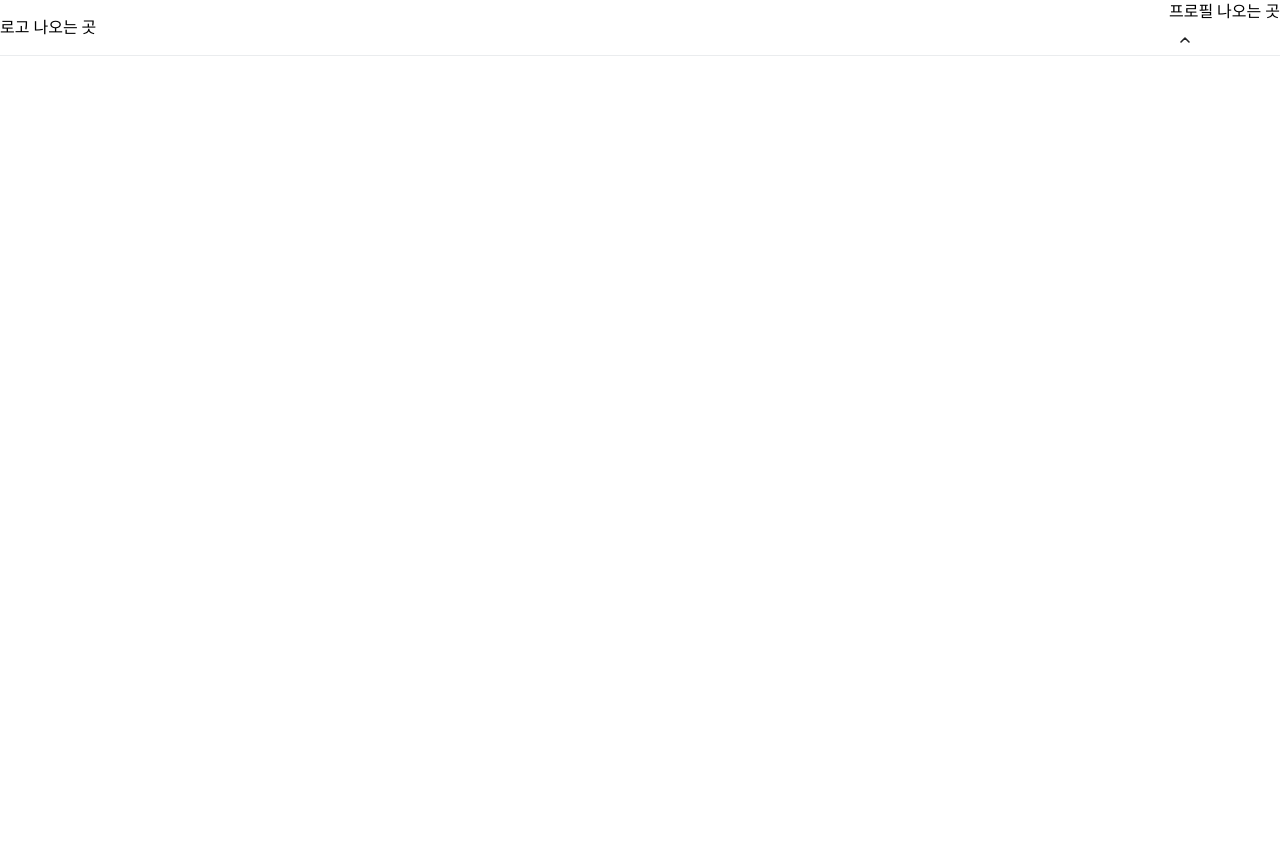
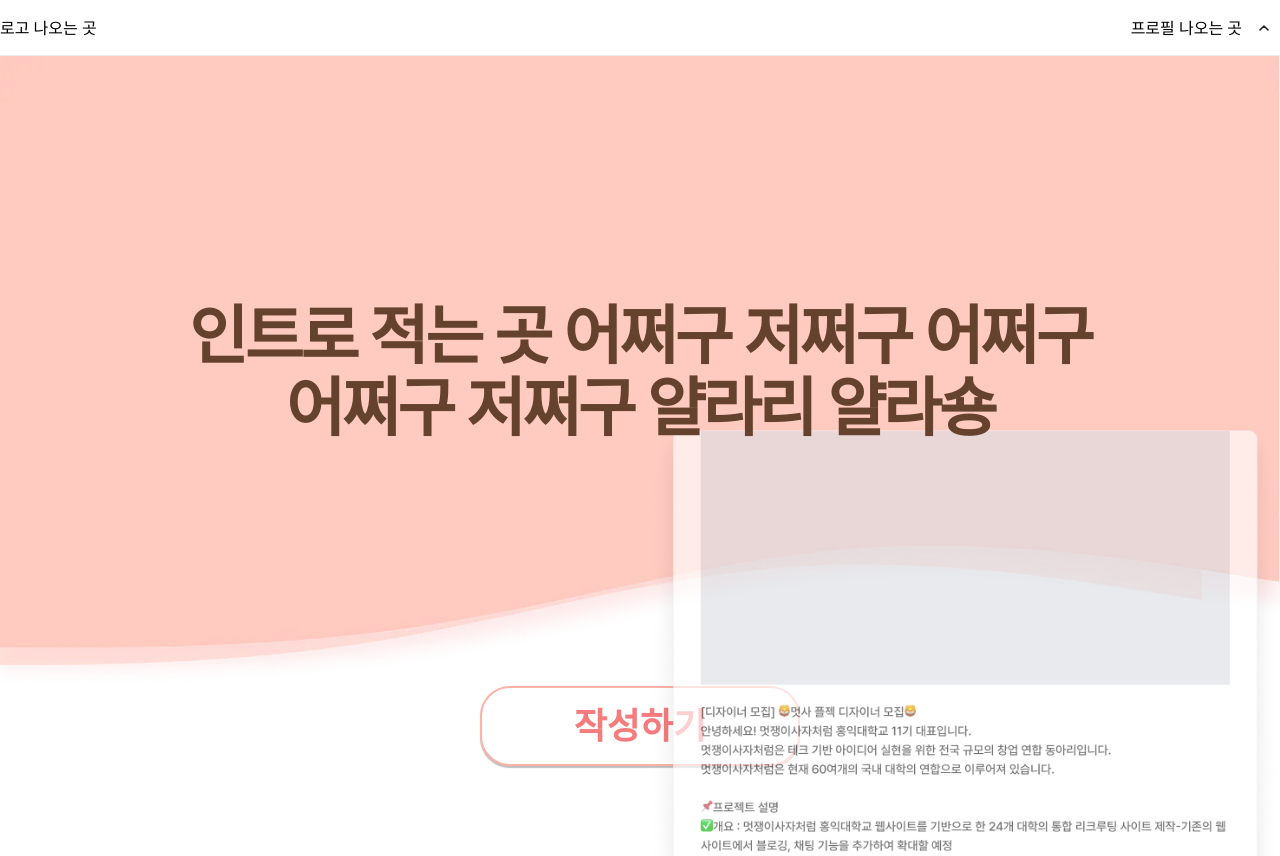
Before and after one commit to Ariling/NETKIM-FrontEnd, a React (Vite) app: page / in a window 1280 px wide. Before the commit the page ends 800 px from the top, so only its background shows below. Built offline with nearby package versions, Linux system fonts and the light colour scheme; a web font is replaced by a local one.

Commit message:
🎨 design : admin & main page layout

```diff
--- a/src/App.tsx
+++ b/src/App.tsx
@@ -5,8 +5,9 @@ function App() {
   return (
     <>
       <Nav />
-      <Outlet />
-      <div>푸터</div>
+      <main>
+        <Outlet />
+      </main>
     </>
   );
 }
--- a/src/components/Admin/ListTable.tsx
+++ b/src/components/Admin/ListTable.tsx
@@ -24,7 +24,7 @@ const ListTable = () => {
   };
   return (
     <>
-      <div className="relative overflow-x-auto w-1/2">
+      <div className="relative overflow-x-auto w-full">
         <table className="w-full text-sm text-center text-gray-500">
           <thead className="text-xs text-gray-700 uppercase bg-gray-50 dark:bg-gray-700 dark:text-gray-400">
             <tr className="bg-neutral-100 text-center">
--- a/src/components/Layout/Nav.tsx
+++ b/src/components/Layout/Nav.tsx
@@ -91,6 +91,7 @@ const Nav = () => {
             <div
               ref={buttonRef}
               onClick={() => setProfileModal((pre) => !pre)}
+              className="flex items-center gap-1.5"
               style={{
                 backgroundColor: profileModal ? 'var(--grey-300, #eaecee)' : '',
               }}
@@ -114,7 +115,7 @@ const Nav = () => {
           >
             <div
               onClick={() => {
-                navigate('/mypage');
+                navigate('/edit');
                 setProfileModal((pre) => !pre);
               }}
               className="flex items-center gap-2 w-[120px] h-10 rounded cursor-pointer text-base"
--- /dev/null
+++ b/src/components/common/Button.tsx
@@ -0,0 +1,17 @@
+type ButtonProps = {
+  name: string;
+  className?: string;
+} & React.ButtonHTMLAttributes<HTMLButtonElement>;
+
+export function Button({ name, className, ...props }: ButtonProps) {
+  const baseClasses = 'shadow-button text-peach-text border-2 border-peach bg-white';
+  const combinedClasses = `${baseClasses} ${className}`.trim();
+
+  return (
+    <>
+      <button name={name} className={combinedClasses} {...props}>
+        {name}
+      </button>
+    </>
+  );
+}
--- a/src/index.css
+++ b/src/index.css
@@ -12,6 +12,14 @@
 
 main {
   position: relative;
+  padding: 56px 0px 0px;
+  text-align: center;
+  overflow: scroll;
+  width: 100%;
+  height: 100%;
+  display: flex;
+  justify-content: center;
+  align-items: center;
 }
 
 body {
@@ -20,7 +28,6 @@ body {
 }
 
 :root {
-  font-family: 'Pretendard';
   line-height: 1.5;
 }
 
@@ -28,7 +35,6 @@ body {
   font-family: 'Pretendard';
   src: url('https://cdn.jsdelivr.net/gh/Project-Noonnu/noonfonts_2107@1.1/Pretendard-Regular.woff')
     format('woff');
-  font-weight: 400;
   font-style: normal;
 }
 
--- a/src/pages/admin/AdminPage.tsx
+++ b/src/pages/admin/AdminPage.tsx
@@ -2,8 +2,13 @@ import ListTable from '@/components/Admin/ListTable';
 
 const AdminPage = () => {
   return (
-    <div>
-      <ListTable />
+    <div className=" inline-block w-full">
+      <div className="w-full h-24 bg-peach-header font-black text-4xl flex items-end justify-center">
+        Admin Page
+      </div>
+      <div className="mt-20 w-3/5 max-w-[800px] mx-auto">
+        <ListTable />
+      </div>
     </div>
   );
 };
--- a/src/pages/main/MainPage.tsx
+++ b/src/pages/main/MainPage.tsx
@@ -1,5 +1,38 @@
+import { Button } from '@/components/common/Button';
+import MainFrame from '@assets/img/MainFrame.webp';
+import example from '@assets/img/EditExample.png';
 const MainPage = () => {
-  return <div>MainPage</div>;
+  return (
+    <div className=" inline-block w-full h-screen">
+      <div className="relative w-full h-[630px] flex items-center justify-center">
+        <img src={MainFrame} alt="메인이미지" className="absolute top-0 left-0 w-full h-full" />
+        <div className="z-10 font-semibold text-[64px] leading-[72px] tracking-tighter text-text-color ">
+          인트로 적는 곳 어쩌구 저쩌구 어쩌구
+          <br />
+          어쩌구 저쩌구 얄라리 얄라숑
+        </div>
+      </div>
+      <div className="relative w-full h-full">
+        <div className="absolute -top-1/3 left-1/2">
+          <img
+            src={example}
+            alt="예시이미지"
+            className="w-full h-full object-contain opacity-[64%]"
+          />
+        </div>
+        {/* 이건 중앙에 있게 할거지만 지금은 이 상태로 냅두기 */}
+        <div className="w-full h-24 z-[30]">
+          <Button
+            name="작성하기"
+            className=" w-80 h-20 rounded-[30px] font-black text-4xl"
+            onClick={() => {
+              alert('아니 뭐임?');
+            }}
+          ></Button>
+        </div>
+      </div>
+    </div>
+  );
 };
 
 export default MainPage;
--- a/tailwind.config.js
+++ b/tailwind.config.js
@@ -6,11 +6,18 @@ export default {
       mobile: { max: '640px' },
       desktop: { min: '641px' },
     },
+    backgroundImage: {
+      main: 'url(./assets/img/MainFrame.webp)',
+    },
+    fontFamily: {
+      pretendard: ['Pretendard'],
+    },
     extend: {
       boxShadow: {
         toggle: '0px 2px 12px 0px rgba(0,0,0,0.07)',
         editShadow: '0px 12px 24px 0px rgba(13,16,45,0.1)',
         editShadow2: '0px 25px 50px -12px rgba(13,16,45,0.1)',
+        button: '0px 2px 1px 0px rgba(0,0,0,0.25)',
       },
       colors: {
         // 토글 셀렉
@@ -20,9 +27,11 @@ export default {
         'peach': '#FFB2A5',
         'peach-light': 'rgba(255,178,165,0.7)',
         'peach-thick': '#F97272',
+        'peach-text': '#F47C7C',
         'peach-semiThick': 'rgba(249,114,114,0.68)',
         // 글 쓰기 컬러
         'basic': '#F7F3ED',
+        'text-color': '#64422E',
       },
       borderColor: {
         'gray-border': 'var(--grey-300, #eaecee)',
```
Also changed, not shown: src/assets/img/EditExample.png (added).
